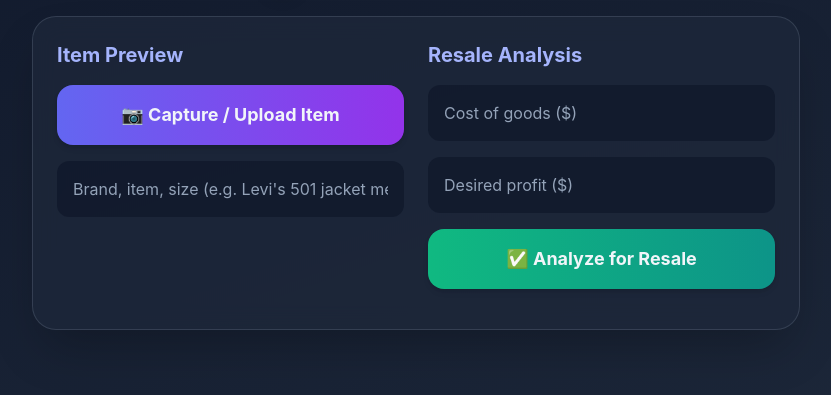
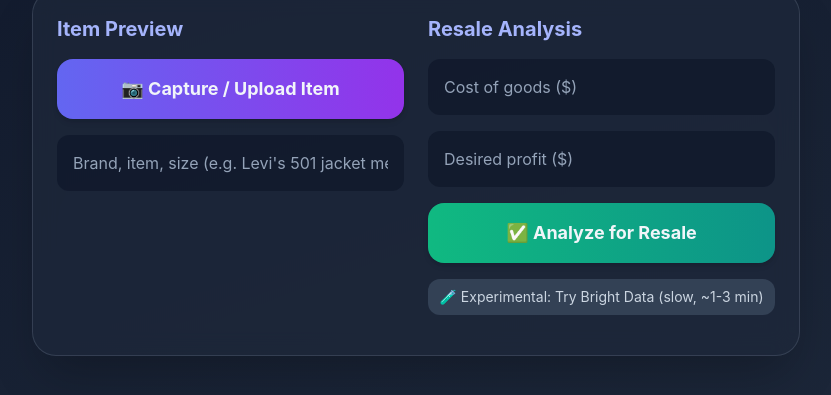
Before and after one commit to DonJuanElGuapo/sourcing-thumbs, a website: page index.html in a window 1280 px wide. Shown: the part 263-658 px from the top of the page, without its empty margins (224-1055 px from the left). Drawn offline with nearby package versions, Linux system fonts and the light colour scheme.

Commit message:
Update index.html

```diff
--- a/index.html
+++ b/index.html
@@ -75,6 +75,13 @@
         ✅ Analyze for Resale
       </button>
 
+      <button onclick="tryBrightData()"
+              class="w-full bg-slate-700 hover:bg-slate-600 transition-all p-2 rounded-xl text-sm text-slate-300">
+        🧪 Experimental: Try Bright Data (slow, ~1-3 min)
+      </button>
+
+      <div id="brightDataStatus" class="text-center text-xs text-slate-400"></div>
+
       <div id="result" class="text-center mt-4"></div>
       <div id="details" class="text-center text-sm text-slate-300"></div>
     </div>
@@ -83,6 +90,56 @@
 
 <script>
   let base64Image = null;
+
+  async function tryBrightData() {
+    const description = document.getElementById('descriptionInput').value.trim();
+    const statusEl = document.getElementById('brightDataStatus');
+
+    if (!description) {
+      statusEl.textContent = 'Enter a description first';
+      return;
+    }
+
+    statusEl.textContent = '🧪 Submitting to Bright Data...';
+
+    try {
+      const triggerResponse = await fetch('/api/search-brightdata?q=' + encodeURIComponent(description), { cache: 'no-store' });
+      const triggerData = await triggerResponse.json();
+
+      const snapshotId = triggerData?.brightDataResponse?.snapshot_id;
+      if (!snapshotId) {
+        statusEl.textContent = '❌ No snapshot ID returned: ' + JSON.stringify(triggerData.brightDataResponse);
+        return;
+      }
+
+      statusEl.textContent = '⏳ Queued (snapshot ' + snapshotId + '). Checking every 10s...';
+
+      const maxChecks = 18;
+      for (let i = 0; i < maxChecks; i++) {
+        await new Promise((r) => setTimeout(r, 10000));
+        statusEl.textContent = `⏳ Checking... (attempt ${i + 1}/${maxChecks}, ${(i + 1) * 10}s elapsed)`;
+
+        const statusResponse = await fetch('/api/search-brightdata-status?id=' + snapshotId, { cache: 'no-store' });
+        const statusData = await statusResponse.json();
+
+        if (statusData.progressData?.status === 'ready' || statusData.progressData?.status === 'done') {
+          statusEl.textContent = `✅ Ready after ${(i + 1) * 10}s! Records: ` +
+            (Array.isArray(statusData.snapshotData) ? statusData.snapshotData.length : 'see console');
+          console.log('Bright Data full result:', statusData.snapshotData);
+          return;
+        }
+
+        if (statusData.progressData?.status === 'failed') {
+          statusEl.textContent = '❌ Bright Data job failed.';
+          return;
+        }
+      }
+
+      statusEl.textContent = '⏱️ Timed out after 3 minutes still waiting.';
+    } catch (err) {
+      statusEl.textContent = '❌ Error: ' + err.message;
+    }
+  }
 
   function handlePhotoUpload(event) {
     const file = event.target.files[0];
```
